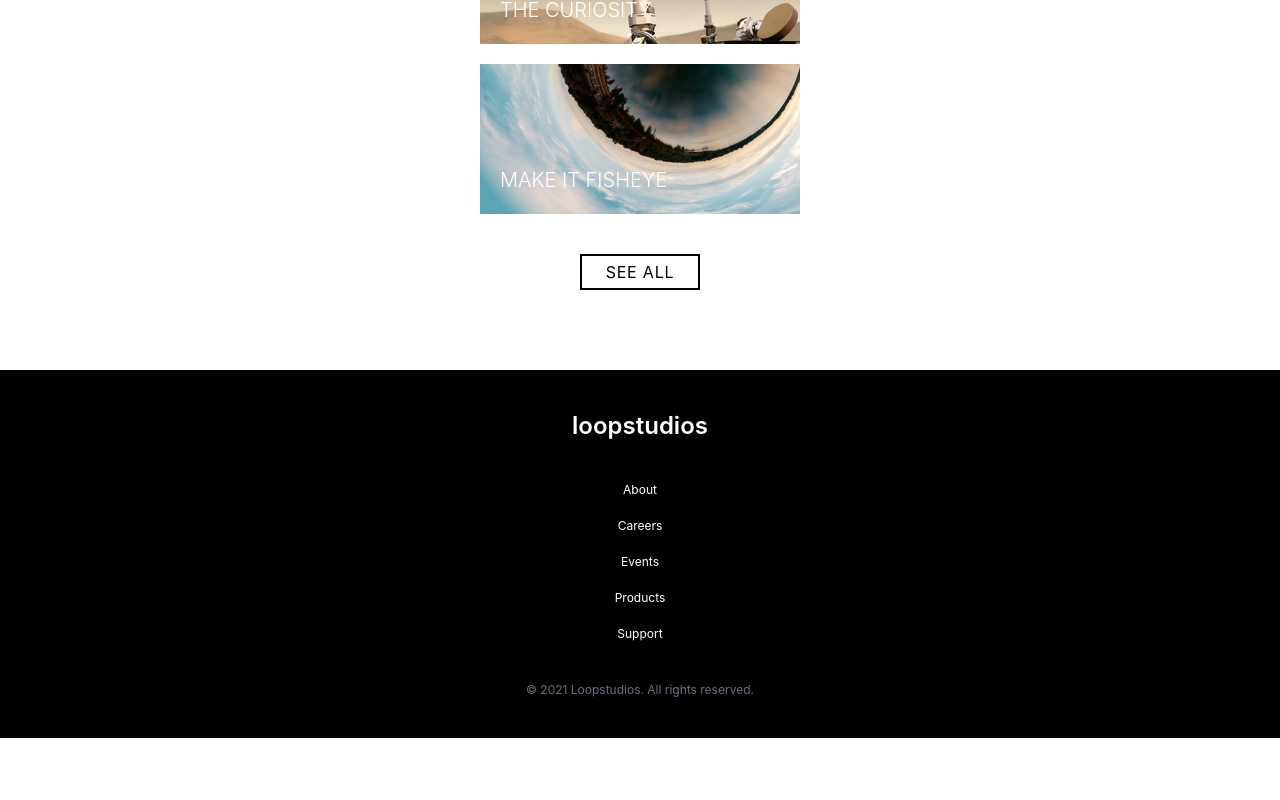
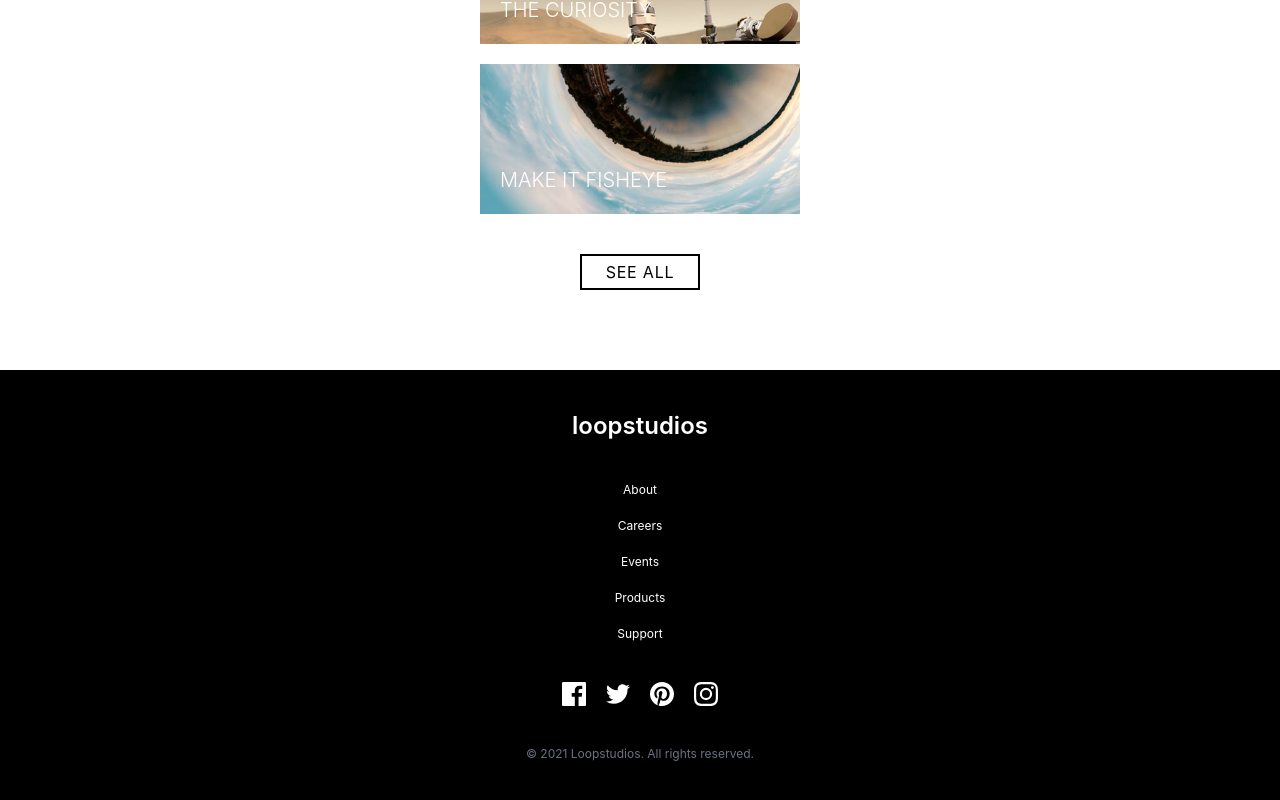
Before and after one commit to JoshuaM04/LoopStudios-Landing-Page, a React (Vite) app: page / in a window 1280 px wide. Shown: the part 2985-3785 px from the top of the page. Before the commit the page ends 3723 px from the top, so only its background shows below. Built offline with nearby package versions, Linux system fonts and the light colour scheme.

Commit message:
Imported the svgs for the respective social media platforms which are displayed in buttons within the footer. Further refined the styling of the footer and its contents.

```diff
--- a/src/App.tsx
+++ b/src/App.tsx
@@ -1,5 +1,9 @@
 import hamburgerIcon from "./assets/images/icon-hamburger.svg";
 import interactiveImg from "./assets/images/mobile/image-interactive.jpg";
+import facebookIcon from "./assets/images/icon-facebook.svg";
+import twitterIcon from "./assets/images/icon-twitter.svg";
+import pinterestIcon from "./assets/images/icon-pinterest.svg";
+import instagramIcon from "./assets/images/icon-instagram.svg";
 
 export default function App() {
   const boxes = ["DEEP EARTH", "NIGHT ARCADE", "SOCCER TEAM VR", "THE GRID", "FROM UP ABOVE VR", "POCKET BOREALIS", "THE CURIOSITY", "MAKE IT FISHEYE"];
@@ -75,6 +79,13 @@ export default function App() {
           </ul>
         </nav>
 
+        <section className="flex justify-center gap-5">
+          <button aria-label="Facebook link"><img src={facebookIcon} aria-hidden="true" /></button>
+          <button aria-label="Twitter link"><img src={twitterIcon} aria-hidden="true" /></button>
+          <button aria-label="Pinterest link"><img src={pinterestIcon} aria-hidden="true" /></button>
+          <button aria-label="Instagram link"><img src={instagramIcon}  aria-hidden="true"/></button>
+        </section>
+
         <p className="text-gray-500">© 2021 Loopstudios. All rights reserved.</p>
       </footer>
     </div>
```
